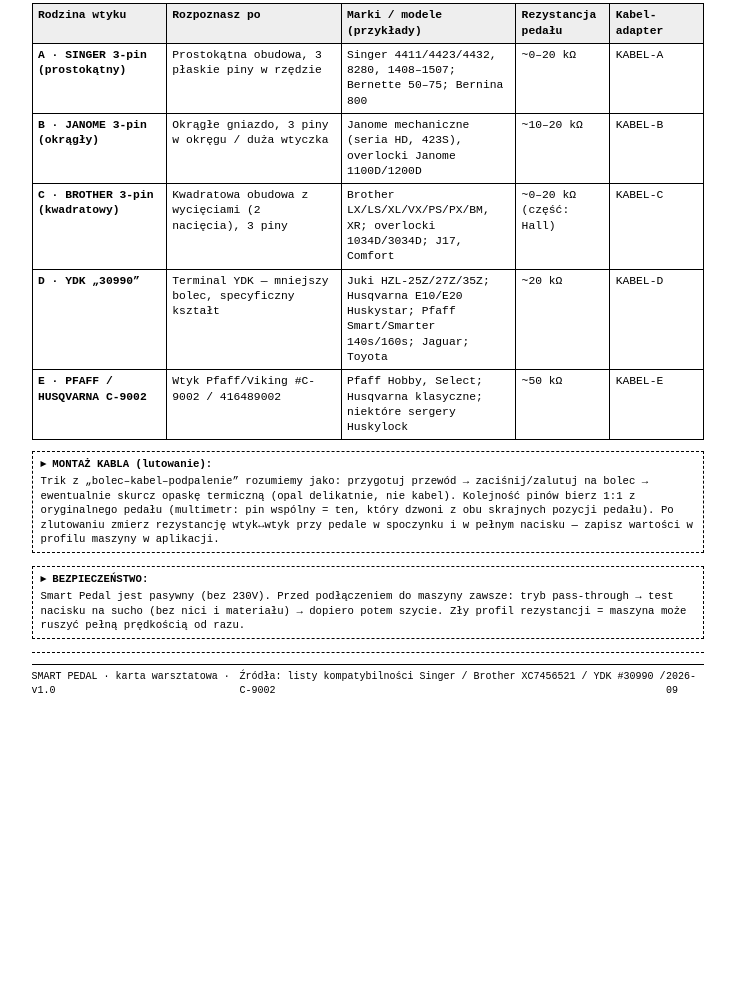
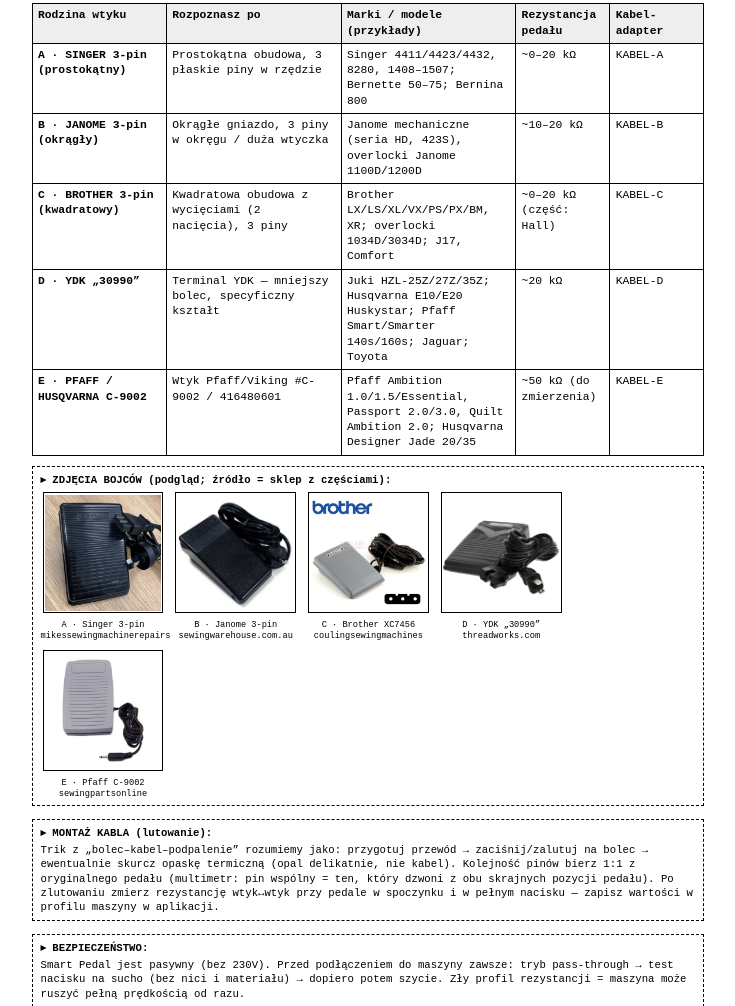
Before and after one commit to bojakbyco/quick-apps-hub, a website: page apps/smart-pedal/karta-wtykow.html in a window 1280 px wide. Shown: the part 290-1296 px from the top of the page, without its empty margins (272-1007 px from the left). Before the commit the page ends 1002 px from the top, so only its background shows below. Drawn offline with Linux system fonts and the light colour scheme.

Commit message:
smart-pedal: zdjecia bojcow 5 rodzin wtykow w karcie + korekta modeli C-9002

```diff
--- a/apps/smart-pedal/karta-wtykow.html
+++ b/apps/smart-pedal/karta-wtykow.html
@@ -17,6 +17,10 @@
 .hint b { display: block; margin-bottom: 2pt; }
 .foot { font-size: 7.5pt; border-top: 1px solid #000; padding-top: 4pt; margin-top: 6pt; display: flex; justify-content: space-between; }
 .cutline { border-top: 1px dashed #000; margin: 10pt 0 8pt; }
+.gallery { display: flex; gap: 6pt; flex-wrap: wrap; margin-top: 4pt; }
+.gallery figure { width: 33mm; text-align: center; }
+.gallery img { width: 32mm; height: 32mm; object-fit: contain; border: 1px solid #000; background: #fff; padding: 1pt; }
+.gallery figcaption { font-size: 6.5pt; margin-top: 2pt; line-height: 1.25; }
 .pins { font-size: 8pt; margin-top: 2pt; }
 @media print { .noprint { display: none; } body { font-size: 10pt; } }
 .noprint { background: #eee; padding: 6pt; margin-bottom: 10pt; font-size: 9pt; }
@@ -41,8 +45,17 @@
 <tr><td class="f">B · JANOME 3-pin<br>(okrągły)</td><td>Okrągłe gniazdo, 3 piny w okręgu / duża wtyczka</td><td>Janome mechaniczne (seria HD, 423S), overlocki Janome 1100D/1200D</td><td>~10–20 kΩ</td><td>KABEL-B</td></tr>
 <tr><td class="f">C · BROTHER 3-pin<br>(kwadratowy)</td><td>Kwadratowa obudowa z wycięciami (2 nacięcia), 3 piny</td><td>Brother LX/LS/XL/VX/PS/PX/BM, XR; overlocki 1034D/3034D; J17, Comfort</td><td>~0–20 kΩ (część: Hall)</td><td>KABEL-C</td></tr>
 <tr><td class="f">D · YDK „30990”</td><td>Terminal YDK — mniejszy bolec, specyficzny kształt</td><td>Juki HZL-25Z/27Z/35Z; Husqvarna E10/E20 Huskystar; Pfaff Smart/Smarter 140s/160s; Jaguar; Toyota</td><td>~20 kΩ</td><td>KABEL-D</td></tr>
-<tr><td class="f">E · PFAFF / HUSQVARNA C-9002</td><td>Wtyk Pfaff/Viking #C-9002 / 416489002</td><td>Pfaff Hobby, Select; Husqvarna klasyczne; niektóre sergery Huskylock</td><td>~50 kΩ</td><td>KABEL-E</td></tr>
+<tr><td class="f">E · PFAFF / HUSQVARNA C-9002</td><td>Wtyk Pfaff/Viking #C-9002 / 416480601</td><td>Pfaff Ambition 1.0/1.5/Essential, Passport 2.0/3.0, Quilt Ambition 2.0; Husqvarna Designer Jade 20/35</td><td>~50 kΩ (do zmierzenia)</td><td>KABEL-E</td></tr>
 </tbody></table>
+
+<div class="hint"><b>▸ ZDJĘCIA BOJCÓW (podgląd; źródło = sklep z częściami):</b>
+<div class="gallery">
+<figure><img src="img/singer-A.png" alt="Singer 3-pin"><figcaption>A · Singer 3-pin<br>mikessewingmachinerepairs</figcaption></figure>
+<figure><img src="img/janome-B.jpg" alt="Janome 3-pin"><figcaption>B · Janome 3-pin<br>sewingwarehouse.com.au</figcaption></figure>
+<figure><img src="img/brother-C.jpg" alt="Brother 3-pin"><figcaption>C · Brother XC7456<br>coulingsewingmachines</figcaption></figure>
+<figure><img src="img/ydk-D.jpg" alt="YDK 30990"><figcaption>D · YDK „30990”<br>threadworks.com</figcaption></figure>
+<figure><img src="img/pfaff-E.jpg" alt="Pfaff C-9002"><figcaption>E · Pfaff C-9002<br>sewingpartsonline</figcaption></figure>
+</div></div>
 
 <div class="hint"><b>▸ MONTAŻ KABLA (lutowanie):</b> Trik z „bolec–kabel–podpalenie” rozumiemy jako: przygotuj przewód → zaciśnij/zalutuj na bolec → ewentualnie skurcz opaskę termiczną (opal delikatnie, nie kabel). Kolejność pinów bierz 1:1 z oryginalnego pedału (multimetr: pin wspólny = ten, który dzwoni z obu skrajnych pozycji pedału). Po zlutowaniu zmierz rezystancję wtyk↔wtyk przy pedale w spoczynku i w pełnym nacisku — zapisz wartości w profilu maszyny w aplikacji.</div>
 
```
Also changed, not shown: apps/smart-pedal/index.html (+1 -1 lines), apps/smart-pedal/img/brother-C.jpg (added), apps/smart-pedal/img/janome-B.jpg (added), apps/smart-pedal/img/pfaff-E.jpg (added), apps/smart-pedal/img/singer-A.png (added), apps/smart-pedal/img/ydk-D.jpg (added).
